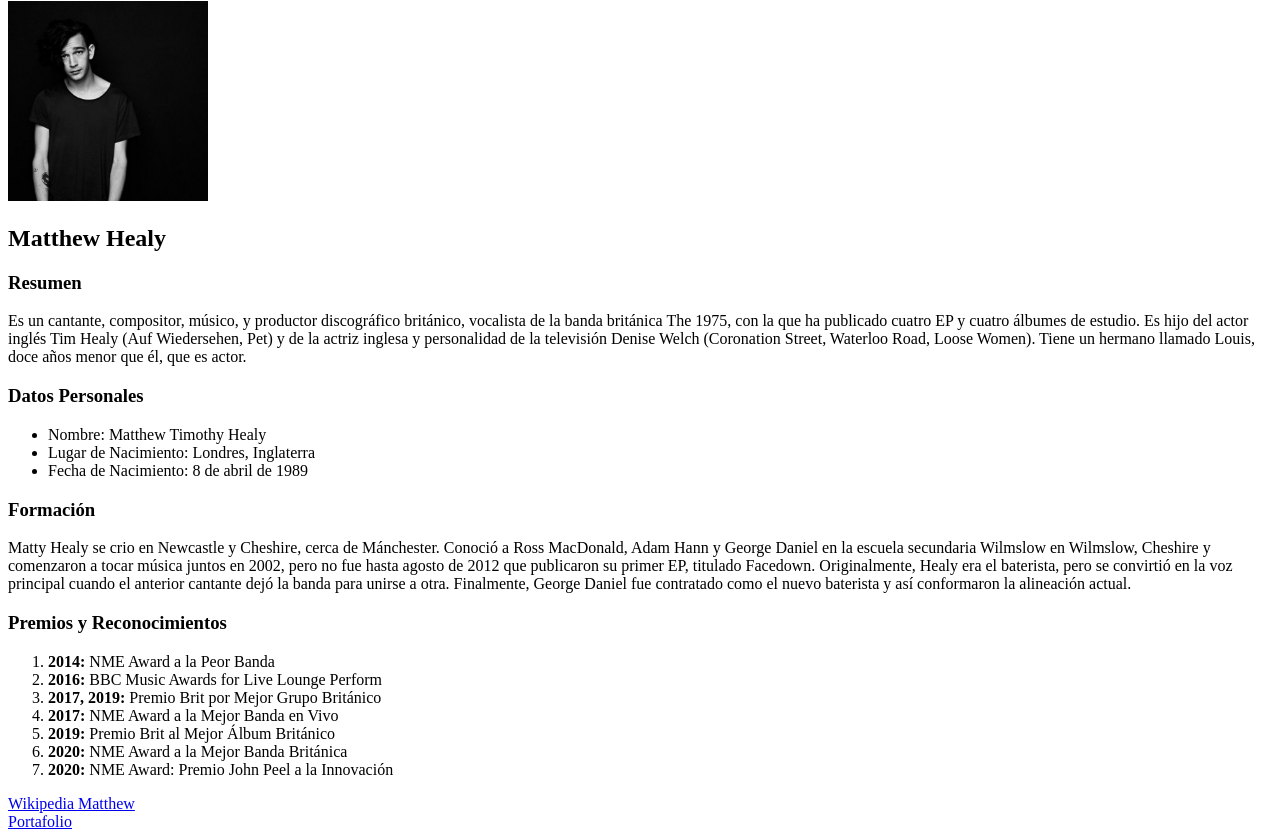
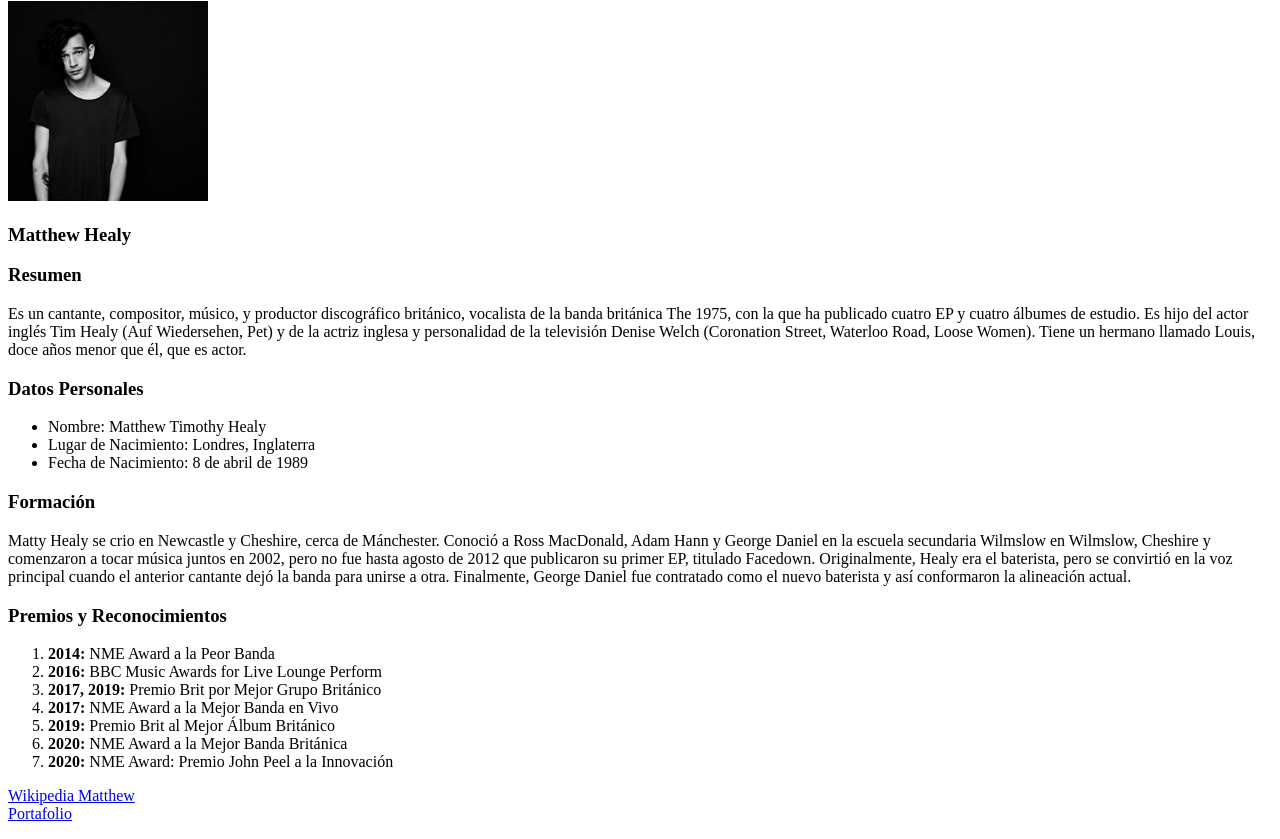
Before and after one commit to fransmo/desafio_html, a plain HTML site: page index.html in a window 1280 px wide. Shown: the part 79-918 px from the top of the page. Drawn offline with Linux system fonts and the light colour scheme.

Commit message:
arreglar h3 index.html

```diff
--- a/index.html
+++ b/index.html
@@ -9,7 +9,8 @@
   <body>
     <h1>Curriculum Vitae</h1>
     <img src="./assets/imgs/Matt.jpeg" width="200" height="200" alt="imagen de mi cv"/>
-    <h2>Matthew Healy</h2>
+    <!-- Arreglar h3 -->
+    <h3>Matthew Healy</h3>
     <h3>Resumen</h3>
     <p>
       Es un cantante, compositor, músico, y productor discográfico británico,
```
